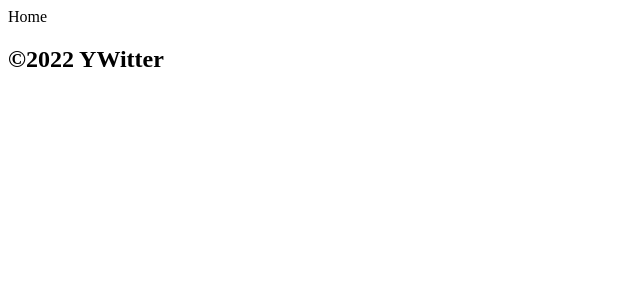
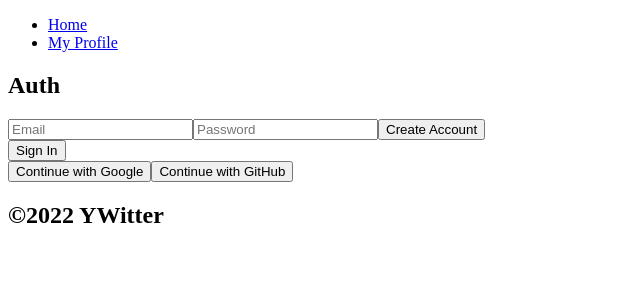
Before and after one commit to rkddbs1031/yoon-twitter, a React (Create React App) app: page /auth in a window 1280 px wide. Before the commit this address led to /. Shown: the top 300 px of the page, without its empty margins (0-640 px from the left). Built offline with nearby package versions, Linux system fonts and the light colour scheme; no server answers; sample sign-in values are in the browser's storage.

Commit message:
MOD: navigator & Header 적용

```diff
--- a/src/routes/index.tsx
+++ b/src/routes/index.tsx
@@ -6,6 +6,7 @@ import Home from './Home'
 import Auth from './Auth'
 import Profile from './Profile'
 import Footer from 'components/Footer'
+import Header from 'components/Header'
 
 const App = () => {
   const [isLoggedIn, setIsLoggedIn] = useState(false)
@@ -18,11 +19,12 @@ const App = () => {
   }, [])
 
   useEffect(() => {
-    !isLoggedIn ? navigate('auth') : navigate('/')
+    if (!isLoggedIn) navigate('auth')
   }, [isLoggedIn, navigate])
 
   return (
     <>
+      <Header />
       <Routes>
         <Route path='/' element={<Home />} />
         <Route path='auth' element={<Auth />} />
```
